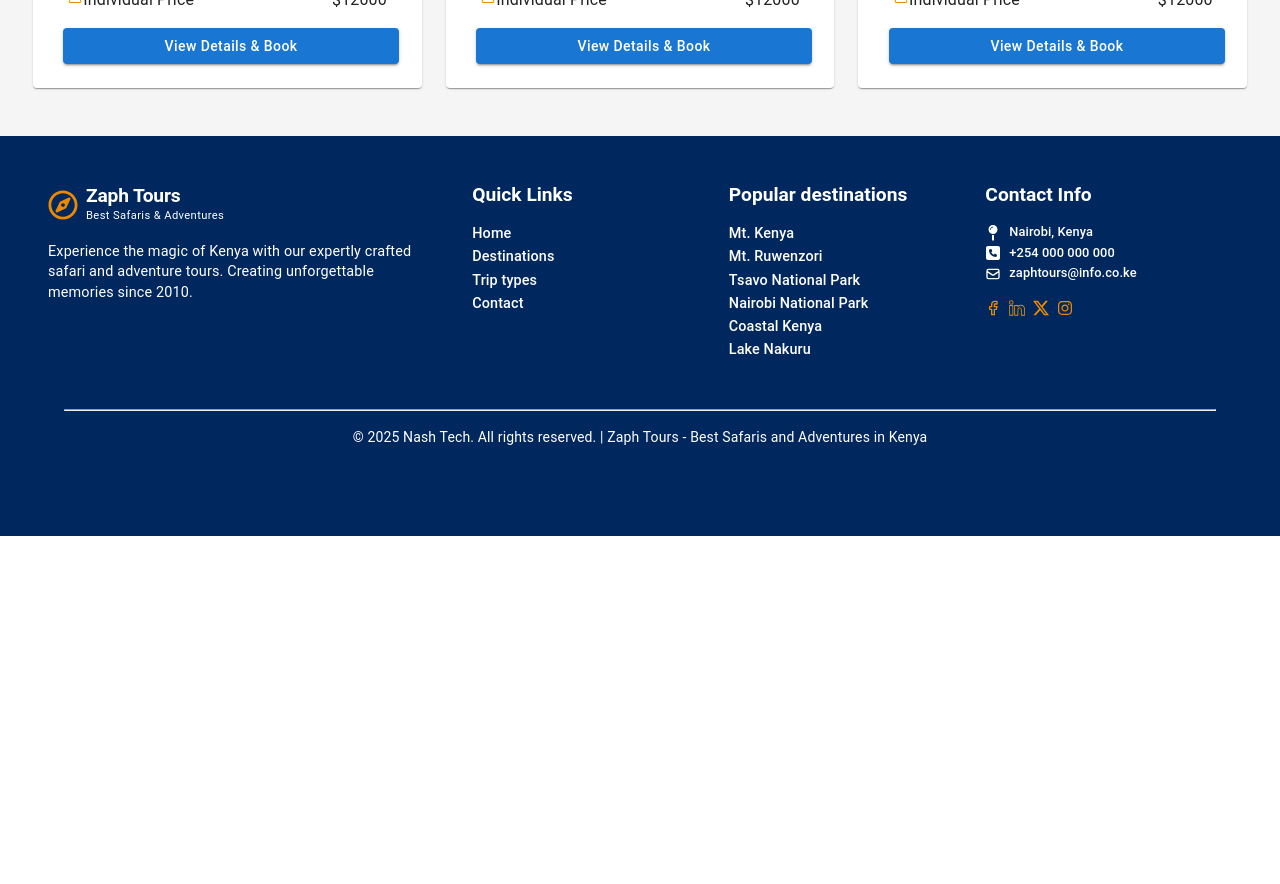
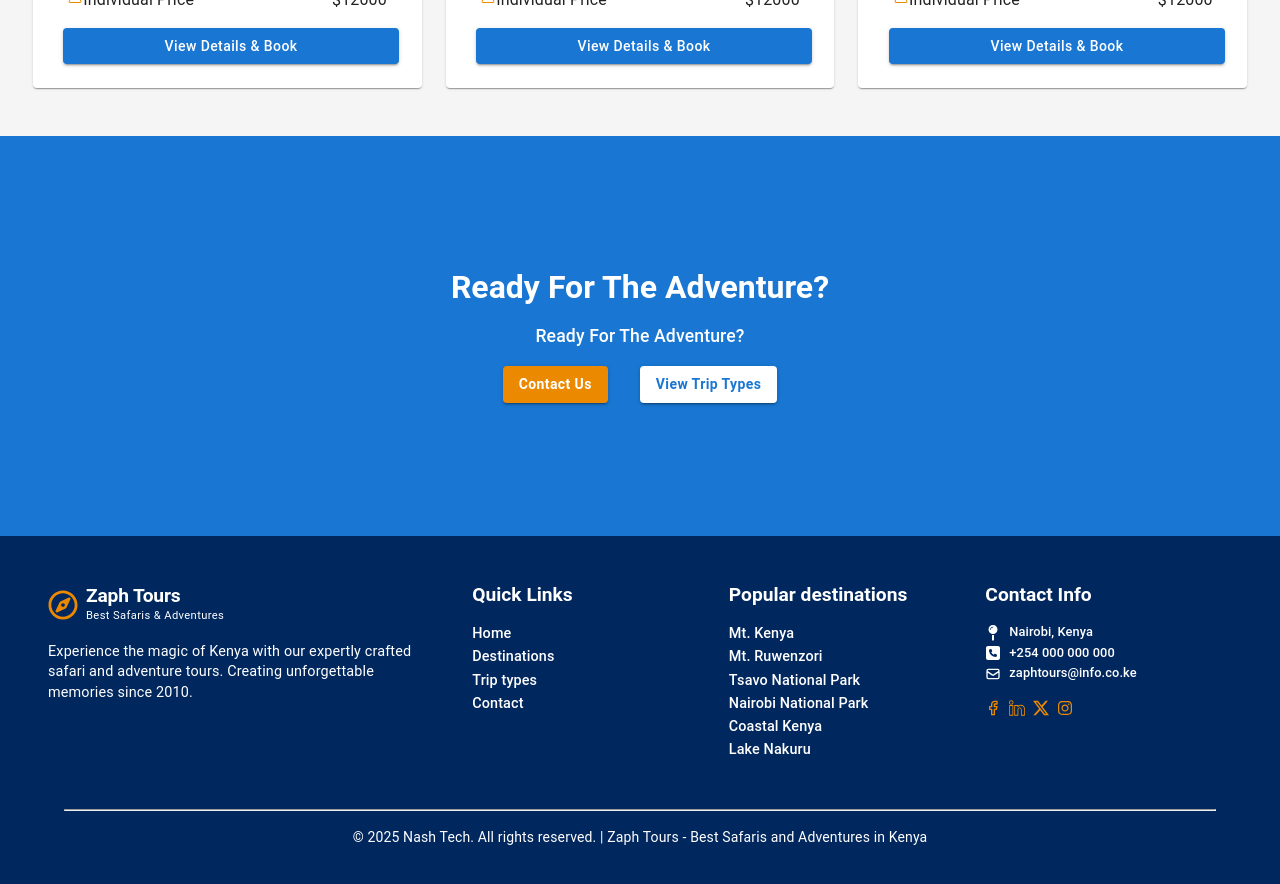
Before and after one commit to NathanaelMutua/zaph-tours, a React (Vite) app: page /destinations in a window 1280 px wide. Shown: the part 2460-3344 px from the top of the page. Before the commit the page ends 2996 px from the top, so only its background shows below. Built offline with nearby package versions, Linux system fonts and the light colour scheme.

Commit message:
feat: add destination page call to action - add DestinationCallToAction.tsx component for the destination page with two buttons for viewing trip types and contact

```diff
--- /dev/null
+++ b/src/components/DestinationCallToAction.tsx
@@ -0,0 +1,49 @@
+import { Box, Stack, Typography, Button } from "@mui/material";
+
+function DestinationCallToAction() {
+  return (
+    <Box
+      minHeight="50vh"
+      sx={{
+        backgroundColor: "#1976D2",
+        display: "flex",
+        alignItems: "center",
+        justifyContent: "center",
+      }}
+    >
+      <Stack alignItems="center" color="#fff" gap={2}>
+        <Typography variant="h3" fontWeight="bold" fontSize="2rem">
+          Ready For The Adventure?
+        </Typography>
+        <Typography variant="h6" fontSize="1.1rem">
+          Ready For The Adventure?
+        </Typography>
+        <Stack direction="row" gap={4}>
+          <Button
+            variant="contained"
+            sx={{
+              textTransform: "capitalize",
+              backgroundColor: "#eb8a00",
+              fontWeight: "bold",
+            }}
+          >
+            Contact Us
+          </Button>
+          <Button
+            variant="contained"
+            sx={{
+              textTransform: "capitalize",
+              backgroundColor: "#fff",
+              fontWeight: "bold",
+              color: "#1976d2",
+            }}
+          >
+            View Trip Types
+          </Button>
+        </Stack>
+      </Stack>
+    </Box>
+  );
+}
+
+export default DestinationCallToAction;
--- a/src/pages/Destinations.tsx
+++ b/src/pages/Destinations.tsx
@@ -1,6 +1,7 @@
 import { Box } from "@mui/material";
 import PageHeader from "../components/PageHeader";
 import DestinationsComponent from "../components/DestinationsComponent";
+import DestinationCallToAction from "../components/DestinationCallToAction";
 
 function Destinations() {
   return (
@@ -11,6 +12,7 @@ function Destinations() {
         "Discover Kenya's most spectacular locations and create memories that last a lifetime"
       )}
       <DestinationsComponent />
+      <DestinationCallToAction />
     </Box>
   );
 }
```
